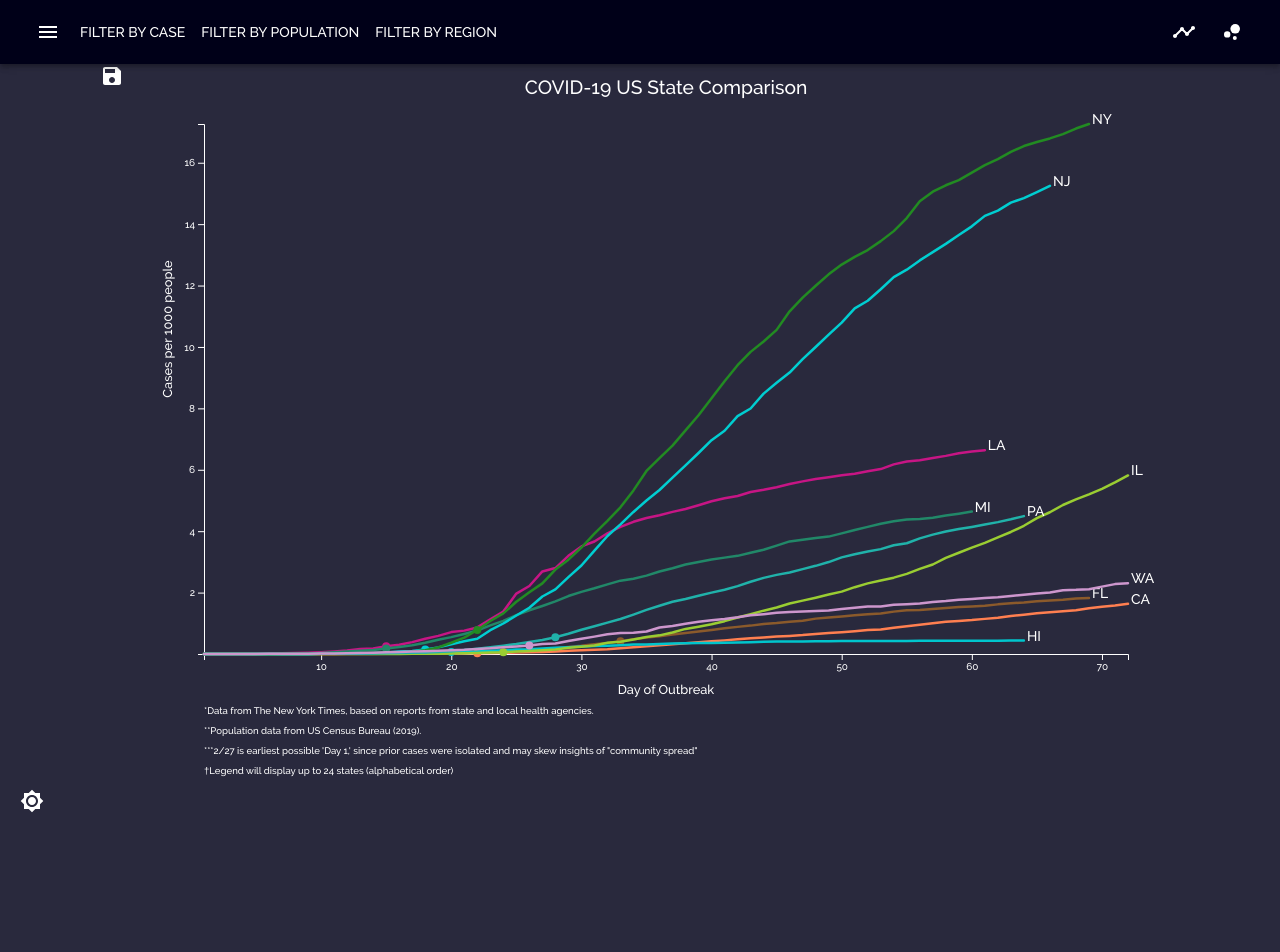
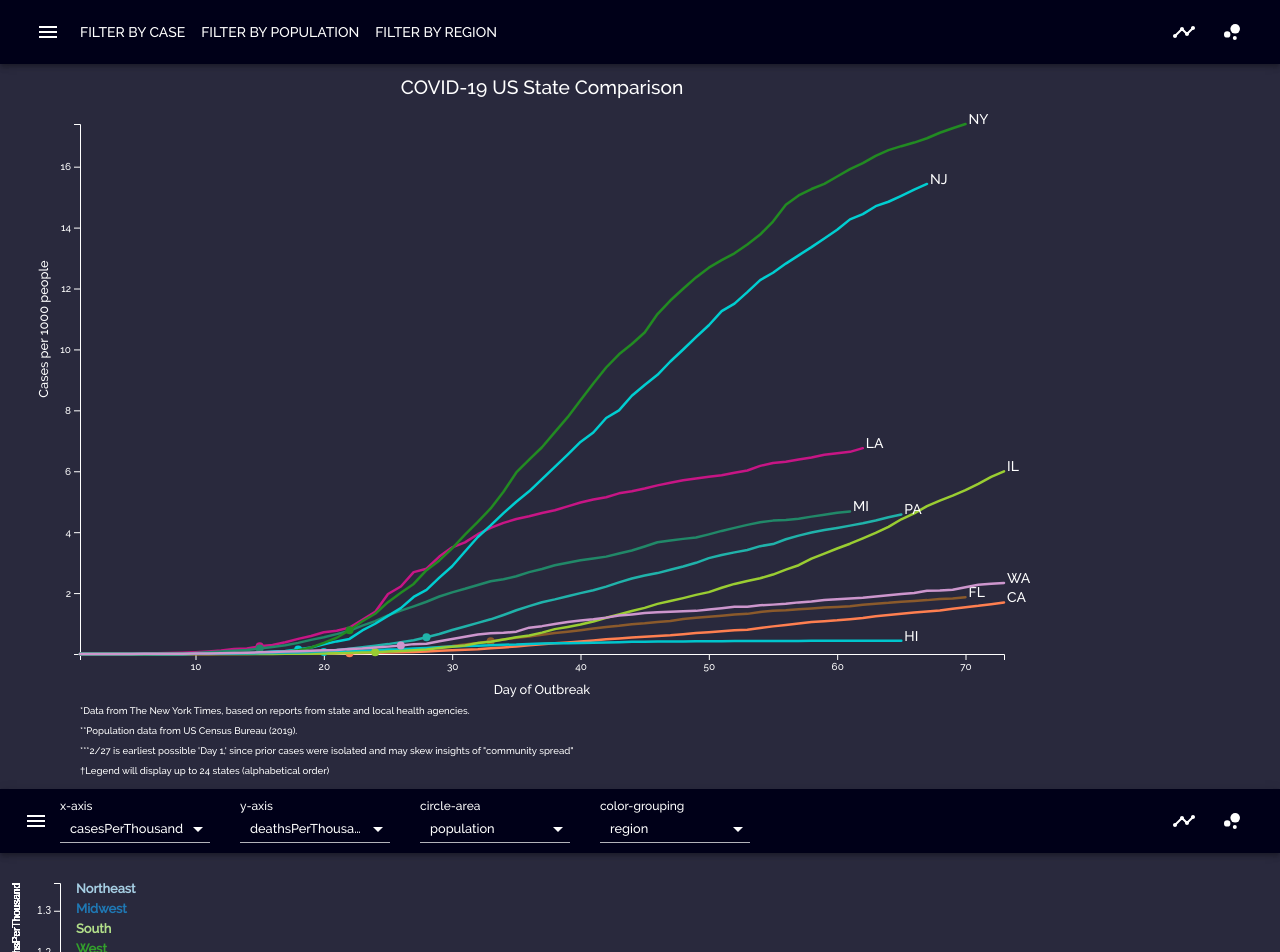
Before and after one commit to stdyrm/covid-compare, a React (Create React App) app: page /covidcompare/line in a window 1280 px wide. Shown: the top 952 px of the page. Before the commit the page ends 813 px from the top, so only its background shows below. Built offline with nearby package versions, Linux system fonts and the light colour scheme.

Commit message:
Updated through 5/9

```diff
--- a/src/App.js
+++ b/src/App.js
@@ -126,12 +126,13 @@
                         >
                             <Router>
                                 <Route
-                                    path="/covidcompare"
-                                    className="covid-chart"
+                                    path="/covidcompare/line"
+                                    className="line-app"
                                     component={AppCovidCompare}
                                 />
                                 <Route
-                                    path="/gapminder"
+									path={["/covidcompare", "/covidcompare/gapminder"]}
+									clasName="gapminder-app"
                                     component={AppGapminder}
                                 />
                                 <Footnotes
--- a/src/components/appCovidCompare/FilterBarCovidCompare.js
+++ b/src/components/appCovidCompare/FilterBarCovidCompare.js
@@ -20,7 +20,6 @@
 import { makeStyles, useTheme } from "@material-ui/core/styles";
 import ChevronLeftIcon from "@material-ui/icons/ChevronLeft";
 import MenuIcon from "@material-ui/icons/Menu";
-import AssessmentIcon from "@material-ui/icons/Assessment";
 import TimelineIcon from "@material-ui/icons/Timeline";
 import BubbleChartIcon from "@material-ui/icons/BubbleChart";
 
@@ -133,12 +132,12 @@
                     <BatchSelect {...props} />
 					<span style={{marginLeft: "auto"}}>
 						<Tooltip title="Line chart">
-							<IconButton component="a" href="/covidcompare" className={classes.menuButton}>
+							<IconButton component="a" href="/covidcompare/line" className={classes.menuButton}>
 								<TimelineIcon />
 							</IconButton>
 						</Tooltip>
 						<Tooltip title="Gapminder chart">
-							<IconButton component="a" href="/gapminder" className={classes.menuButton}>
+							<IconButton component="a" href="/covidcompare/gapminder" className={classes.menuButton}>
 								<BubbleChartIcon />
 							</IconButton>
 						</Tooltip>
--- a/src/components/appGapminder/interface/Navbar.js
+++ b/src/components/appGapminder/interface/Navbar.js
@@ -127,12 +127,12 @@
                     />
 					<span style={{marginLeft: "auto"}}>
 						<Tooltip title="Line chart">
-							<IconButton component="a" href="/covidcompare" className={classes.menuButton}>
+							<IconButton component="a" href="/covidcompare/line" className={classes.menuButton}>
 								<TimelineIcon />
 							</IconButton>
 						</Tooltip>
 						<Tooltip title="Gapminder chart">
-							<IconButton component="a" href="/gapminder" className={classes.menuButton}>
+							<IconButton component="a" href="/covidcompare/gapminder" className={classes.menuButton}>
 								<BubbleChartIcon />
 							</IconButton>
 						</Tooltip>
```
Also changed, not shown: src/data/data.json (+11 -0 lines), src/data/us-states.csv.
